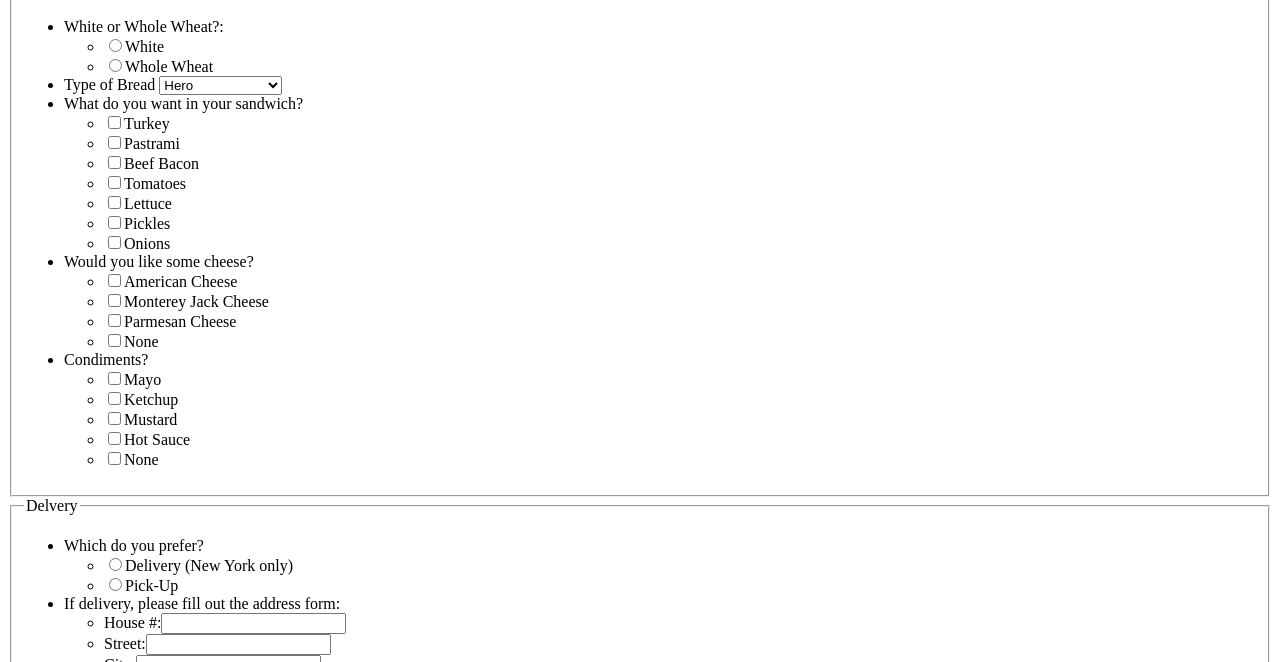
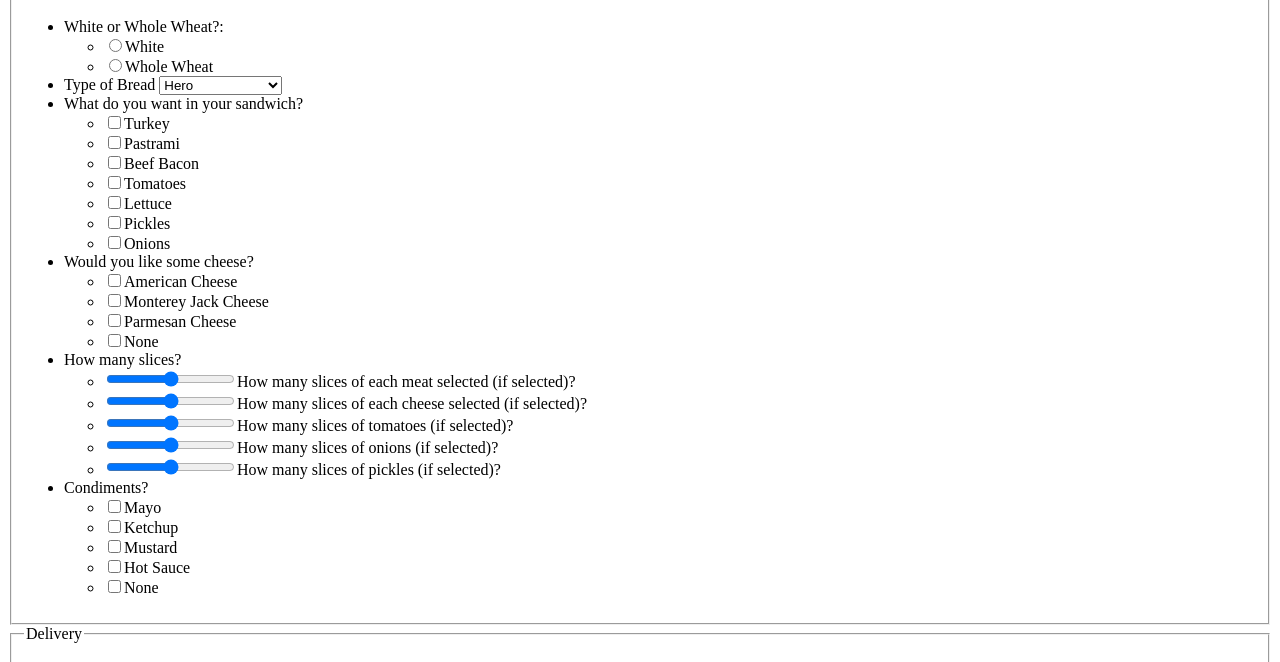
Before and after one commit to Yusra718/VFW, a plain HTML site: page additem.html in a window 1280 px wide. Shown: the part 101-763 px from the top of the page. Drawn offline with Linux system fonts and the light colour scheme.

Commit message:
Added slice ranges

```diff
--- a/additem.html
+++ b/additem.html
@@ -50,6 +50,15 @@
                             <li><input type="checkbox" value="None" id="nocheese" /><label for="none">None</label></li>
                         </ul>
                     </li>
+                    <li>How many slices?
+                        <ul>
+                            <li><input type="range" min="0" max="4" value="Meats" id="meats" /><label for="meats">How many slices of each meat selected (if selected)?</label></li>
+                            <li><input type="range" min="0" max="4" value="Cheese" id="cheese" /><label for="cheese">How many slices of each cheese selected (if selected)?</label></li>
+                            <li><input type="range" min="0" max="4" value="Tomatoes" id="tomatoes" /><label for="tomatoes">How many slices of tomatoes (if selected)?</label></li>
+                            <li><input type="range" min="0" max="4" value="Onions" id="onions" /><label for="onions">How many slices of onions (if selected)?</label></li>
+                            <li><input type="range" min="0" max="8" value="Pickles" id="pickles" /><label for="pickles">How many slices of pickles (if selected)?</label></li>
+                        </ul>
+                    </li>
                     <li>Condiments?
                         <ul>
                             <li><input type="checkbox" value="Mayo" id="mayo" /><label for="mayo">Mayo</label></li>
@@ -62,7 +71,7 @@
                 </ul>
             </fieldset>
             <fieldset>
-                <legend>Delvery</legend>
+                <legend>Delivery</legend>
                 <ul>
                     <li>Which do you prefer?
                         <ul>
```
